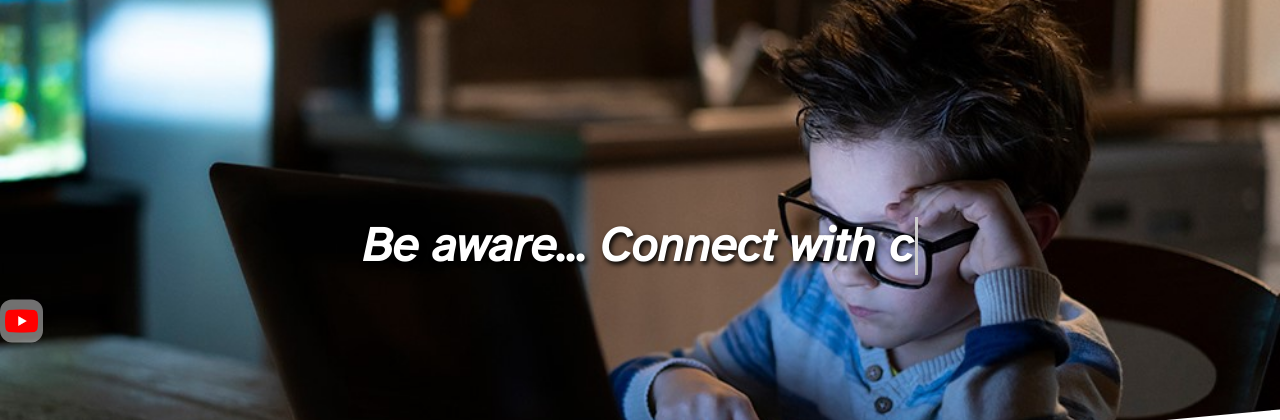
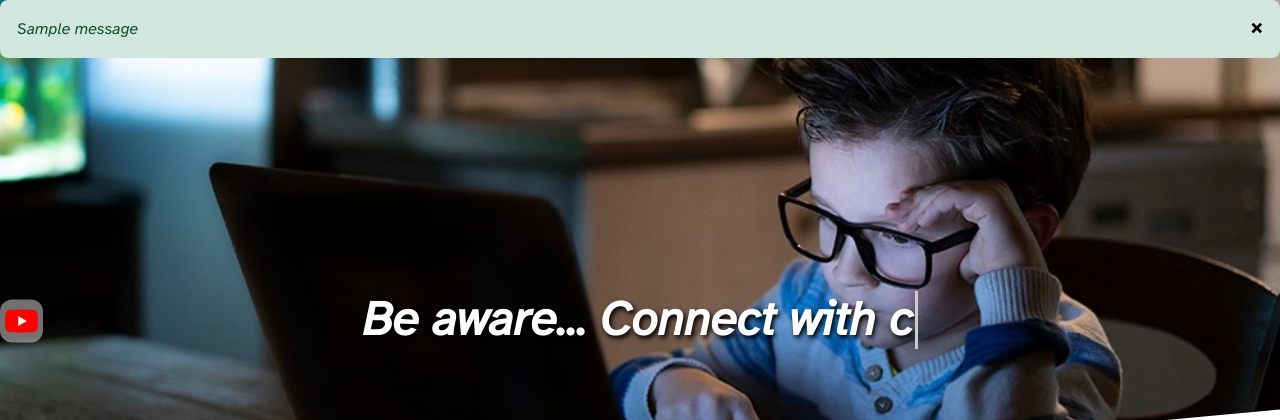
Before and after one commit to himaloy-tech/cyber-awareness, a Django app: page / in a window 1280 px wide. Shown: the part 79-499 px from the top of the page. Run offline with Django 3.2, Linux system fonts and the light colour scheme; data comes from the database, SQL or seed files in the repository; tables that the repository leaves empty hold one stand-in row (values such as "Sample post"); one stand-in notice (Sample message) is shown; some libraries are stand-ins or nearby versions.

Commit message:
Added alert feature

```diff
--- a/appie/static/css/style.css
+++ b/appie/static/css/style.css
@@ -130,7 +130,7 @@ body {
     background-color: rgb(20, 20, 20);
     top: 0px;
     opacity: 0.89;
-    z-index: 1;
+    z-index: 2;
 }
 
 #logo {
@@ -282,7 +282,7 @@ iframe {
     width: 100%;
     height: 100%;
     border-radius: 10px;
-  }
+}
 
 .box-front h1 {
     padding: 10px;
@@ -430,9 +430,30 @@ footer {
     height: 33px;
     border-radius: 9px;
 }
+
 #content_text {
     padding-top: 6px !important;
     padding: 15%;
     padding-bottom: 1rem !important;
     text-align: justify;
 }
+
+.alert {
+    color: #0f5132;
+    background-color: #d1e7dd;
+    border-color: #badbcc;
+    z-index: 1;
+    border-radius: 0.50rem !important;
+}
+
+/* The close button */
+.closebtn {
+    margin-left: 15px;
+    color: black;
+    font-weight: bold;
+    float: right;
+    font-size: 22px;
+    line-height: 20px;
+    cursor: pointer;
+    transition: 0.3s;
+}
--- a/appie/static/js/form.js
+++ b/appie/static/js/form.js
@@ -63,6 +63,9 @@ document.addEventListener('DOMContentLoaded', () => {
             success: function (json) {
                 document.querySelector('#text').value = '';
                 bringComments();
+                let alert = document.querySelector('.alert');
+                alert.innerHTML = `${json.message}` + alert.innerHTML;
+                alert.style.display = 'block';
                 window.scrollTo(0, 0);
             }
         });
--- a/appie/templates/articleView.html
+++ b/appie/templates/articleView.html
@@ -8,6 +8,9 @@
 </style>
 {% endblock style %}
 {% block body %}
+<div class="alert" style="display: none;">
+    <span class="closebtn" onclick="this.parentElement.style.display='none';">&times;</span>
+</div>
 <center>
     <h2 style="padding: 20px;">{{article.title}}</h2>
 </center>
--- a/appie/templates/index.html
+++ b/appie/templates/index.html
@@ -2,6 +2,14 @@
 {% load static %}
 {% block body %}
 
+{% if messages %}
+{% for message in messages %}
+<div class="alert">
+    <span class="closebtn" onclick="this.parentElement.style.display='none';">&times;</span>
+    {{message|safe}}
+</div>
+{% endfor %}
+{% endif %}
 <section id="banner">
     <h1><span class="typed-text"></span><span class="cursor">&nbsp;</span></h1>
 </section>
@@ -27,12 +35,12 @@
 </div>
 <section id="features">
     {% for video in Videos %}
-        <div class="box-front" id="video_box-{{video.id}}" style="border-radius: 20px;">
-            <div class="iframe-container">
-                {{video.video_link|safe}}
-            </div>
-            <h4 style="color: black;padding-top: 10px;margin-bottom: 5px;">{{video.title|truncatechars:31}}</h4>
+    <div class="box-front" id="video_box-{{video.id}}" style="border-radius: 20px;">
+        <div class="iframe-container">
+            {{video.video_link|safe}}
         </div>
+        <h4 style="color: black;padding-top: 10px;margin-bottom: 5px;">{{video.title|truncatechars:31}}</h4>
+    </div>
     {% endfor %}
 </section>
 <div class="container-btn">
@@ -63,8 +71,7 @@
 <script src="{% static 'js/typing.js' %}" type="application/javascript"></script>
 <script>
     document.getElementById('youtube_channel').onclick = openyoutube;
-    function openyoutube()
-    {
+    function openyoutube() {
         window.open('https://www.youtube.com/channel/UCHqlVmCfpBoOcf92AbenDiQ');
         return false;
     }
--- a/appie/views.py
+++ b/appie/views.py
@@ -2,6 +2,8 @@ from django.shortcuts import render, HttpResponseRedirect, redirect
 from django.urls import reverse
 from .models import Contact, Article, Comment, Video
 from django.http import JsonResponse
+from django.contrib import messages
+
 # Create your views here.
 def index(request):
     return render(request, "index.html", {
@@ -17,6 +19,7 @@ def contact(request):
         email = request.POST.get('email')
         obj = Contact.objects.create(name=name, message=message, email=email)
         obj.save()
+        messages.success(request, "<strong>Success!</strong> Your Query has been Successfully Submitted")
         return HttpResponseRedirect(reverse("index"))
     else:
         return redirect('/')
@@ -35,7 +38,7 @@ def PostComment(request):
         comment = Comment(article=Article.objects.get(id=id), comment=text)
         comment.save()
         return JsonResponse({
-            "message" : "Comment Successfully posted."
+            "message" : "Comment Posted Successfully"
         })
 
 def comment(request, articleId):
```
